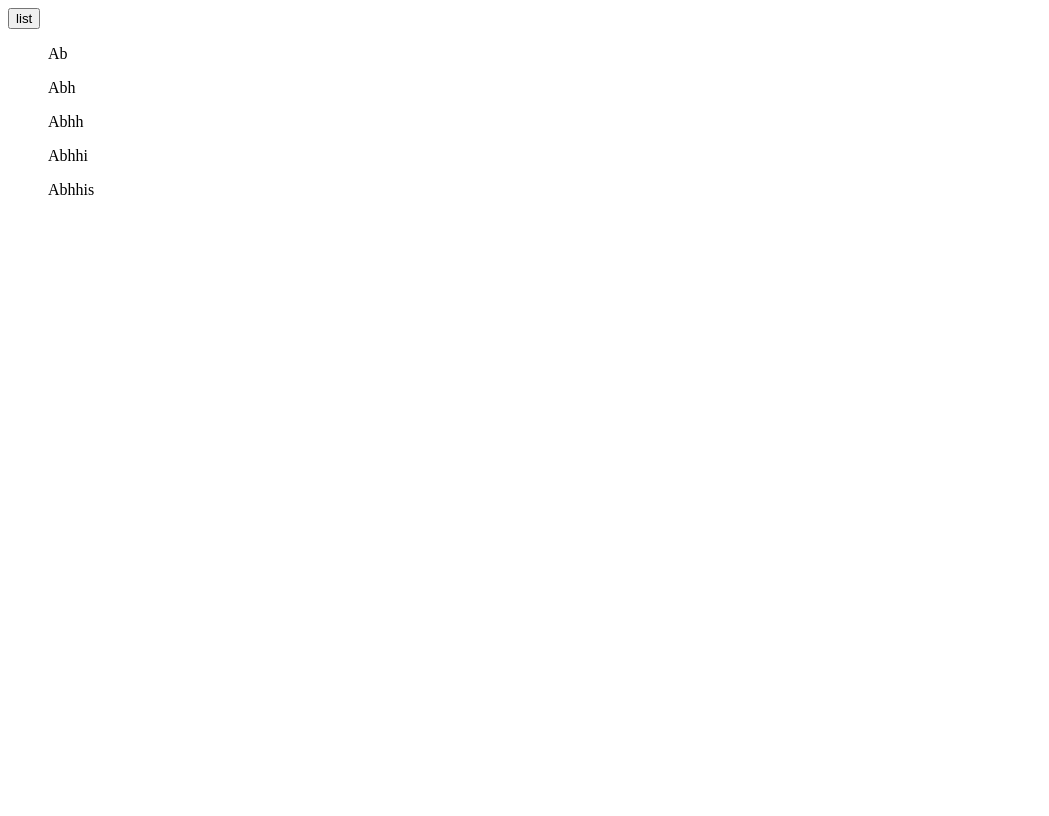
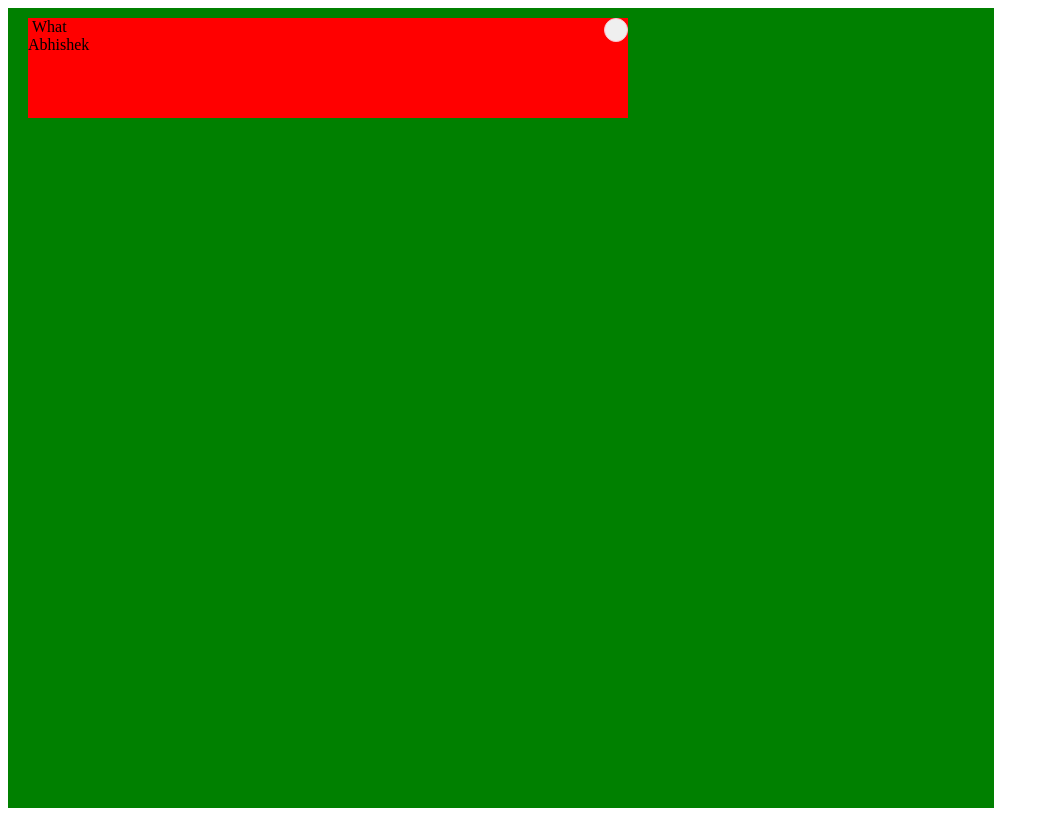
Before and after one commit to AbhishekSingh1853/7th, a plain HTML site: page b.html in a window 1280 px wide. Shown: the whole page, without its empty margins (0-1049 px from the left). Drawn offline with Linux system fonts and the light colour scheme.

Commit message:
Done for Monday

```diff
--- a/b.html
+++ b/b.html
@@ -7,17 +7,76 @@
     <title>Document</title>
 </head>
  <style>
- </style>
+
+    div {
+        vertical-align: top;
+        display: inline-block;
+    }
+
+    input {
+        width: 95%;
+        height: 40PX;
+    }
+
+    button {
+        margin-left: 28%;
+    }
+
+    .textclass {
+        width: 78%;
+        height: 100vh;
+        position: relative;
+        background-color: green;
+    }
+
+    .right {
+        position: absolute;
+        right: 3PX;
+    }
+
+    .txt {
+        font-size: 10PX;
+    }
+    .Smallbox{
+        background-color: red;
+        margin-top: 10px;
+        margin-left: 20px;
+        width: 600PX;
+        height: 100PX;
+        position: relative;
+   }
+   .btumm{
+    width: 595PX;
+    position: absolute;
+    right: 0;
+   }
+   .circle {
+            border: 1px solid pink;
+            display: inline-block;
+            color: pink;
+            height: 1.5rem;
+            width: 1.5rem;
+            border-radius: 50%;
+            float: right;
+        }
+        .bloc{
+            display: block;
+        }
+</style>
+
+
 <body>
 
-        <Button id="list"> list </Button>
-        <Div d>
-        <ul> Ab </ul>
-        <ul> Abh </ul>
-        <ul> Abhh </ul>
-        <ul> Abhhi </ul>
-        <ul> Abhhis </ul>
-    </Div>
+    <div class="textclass">
+        <div class="Smallbox" >
+                  <div style="background-color: yellow ; ">   </div>
+                         <div style="display: inline;">   What </div>
+                        <div > <button class="circle" style="display: block; position: absolute; right: 0;"> </button>
+                        </div>
+                <br>
+               <div > Abhishek  </div>
+        </div>
+      </div>
 
 </body>
 </html>
```
Also changed, not shown: Q-And-A/Index.html (added, +140 -0 lines), Song-Assingment/index.html (renamed from Javascript/index.html, +12 -3 lines).
